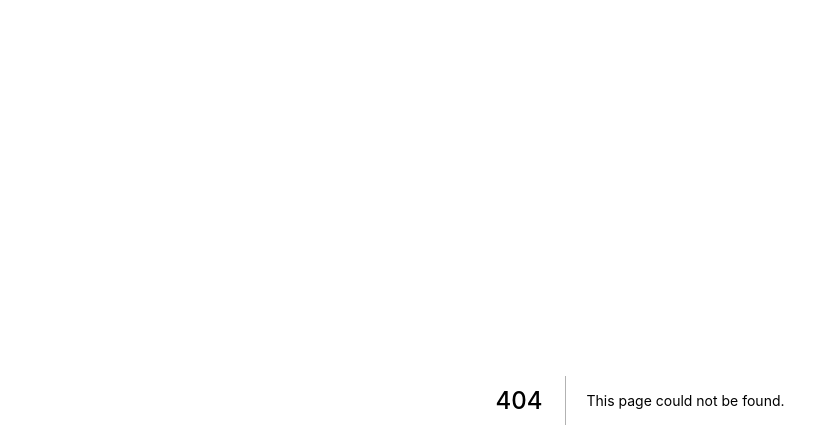
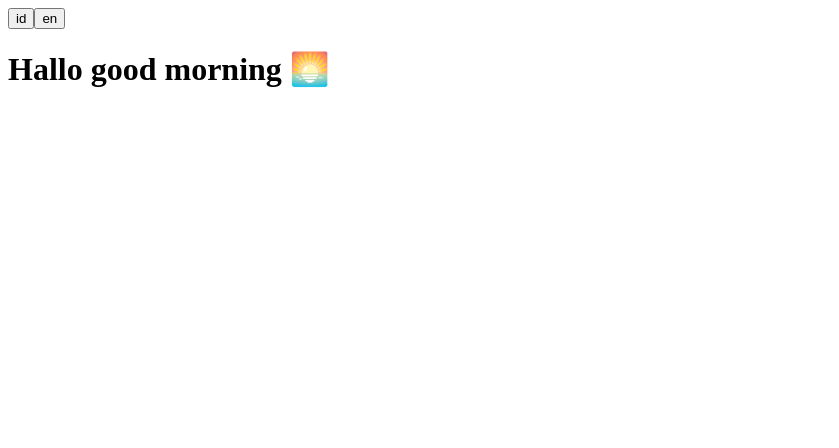
Before and after one commit to arganaphangquestian/work_praindoexpress, a Next.js app: page /about in a window 1280 px wide. Before the commit this address had no page. Shown: the top 448 px of the page, without its empty margins (0-839 px from the left). Built offline with nearby package versions, Linux system fonts and the light colour scheme.

Commit message:
add translations

```diff
--- /dev/null
+++ b/helper/i18n.js
@@ -0,0 +1,32 @@
+import i18n from "i18next";
+import { initReactI18next } from "react-i18next";
+import Backend from "i18next-http-backend";
+import LanguageDetector from "i18next-browser-languagedetector";
+
+// Translations
+import translationEN from "../locales/en/translations.json";
+import translationID from "../locales/id/translations.json";
+
+const resources = {
+	en: {
+		translation: translationEN,
+	},
+	id: {
+		translation: translationID,
+	},
+};
+
+i18n.use(Backend)
+	.use(LanguageDetector)
+	.use(initReactI18next)
+	.init({
+		resources,
+		lng: "en",
+		fallbackLng: "en",
+		debug: true,
+		interpolation: {
+			escapeValue: false,
+		},
+	});
+
+export default i18n;
--- /dev/null
+++ b/locales/en/translations.json
@@ -0,0 +1,3 @@
+{
+	"Welcome": "Hallo good morning 🌅"
+}
--- /dev/null
+++ b/locales/id/translations.json
@@ -0,0 +1,3 @@
+{
+	"Welcome": "Hallo selamat pagi 🌅"
+}
--- /dev/null
+++ b/pages/_app.js
@@ -0,0 +1,7 @@
+import "../helper/i18n";
+
+const Application = ({ Component, pageProps }) => {
+	return <Component {...pageProps} />;
+};
+
+export default Application;
--- /dev/null
+++ b/pages/about.js
@@ -0,0 +1,15 @@
+import { useTranslation } from "react-i18next";
+
+function About() {
+	const { t, i18n } = useTranslation();
+
+	return (
+		<div>
+			<button onClick={() => i18n.changeLanguage("id")}>id</button>
+			<button onClick={() => i18n.changeLanguage("en")}>en</button>
+			<h1>{t("Welcome")}</h1>
+		</div>
+	);
+}
+
+export default About;
--- a/pages/api/hello.js
+++ /dev/null
@@ -1,6 +0,0 @@
-// Next.js API route support: https://nextjs.org/docs/api-routes/introduction
-
-export default (req, res) => {
-  res.statusCode = 200
-  res.json({ name: 'John Doe' })
-}
```
Also changed, not shown: package.json (+6 -1 lines), 1 other file (tests, documents, lock files or other folders).
